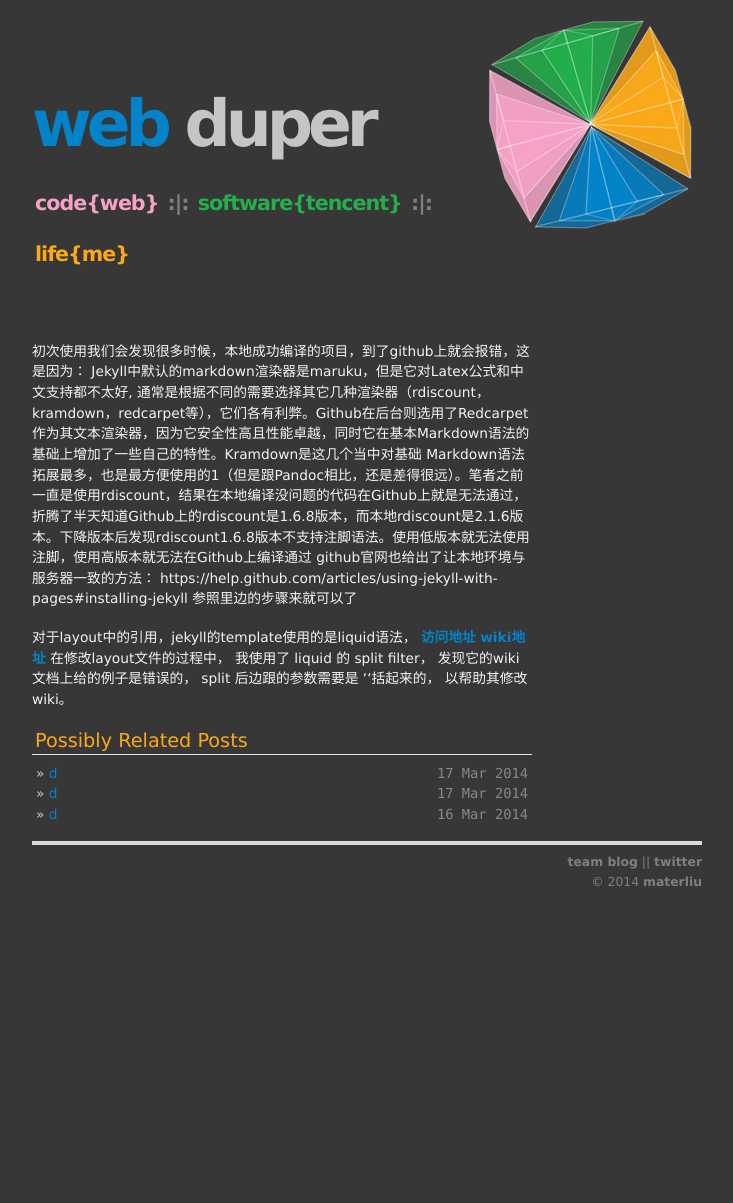
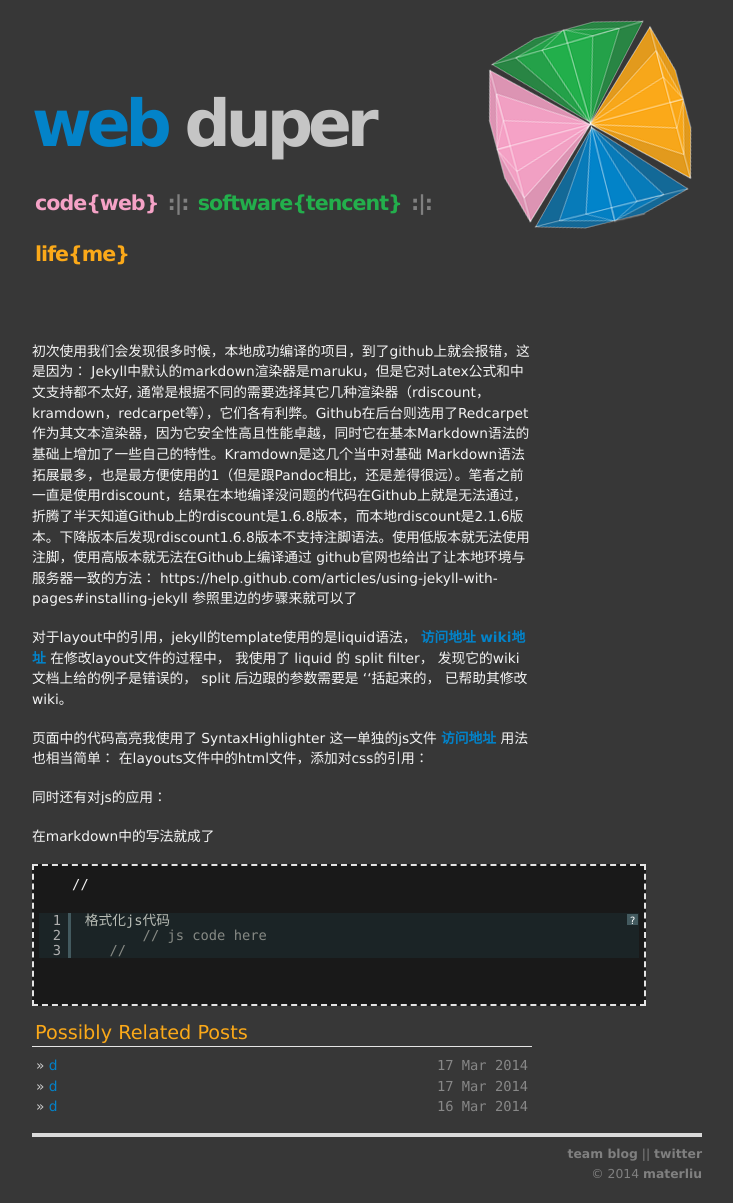
Before and after one commit to materliu/materliu.github.io, a Jekyll site: the page built from all/web/ideas/_posts/2014-03-11-使用github_jekyll_pages经验谈.md, in a window 1280 px wide. Shown: the whole page, without its empty margins (273-1006 px from the left). Built offline with Jekyll 4.4.1, drawn with Linux system fonts in a browser that asks for light colours; Markdown is read by kramdown in place of the engine named in the settings; before the commit the page ends 910 px from its top, so only the background shows below that.

Commit message:
change post format !

```diff
--- a/all/web/ideas/_posts/2014-03-11-使用github_jekyll_pages经验谈.md
+++ b/all/web/ideas/_posts/2014-03-11-使用github_jekyll_pages经验谈.md
@@ -11,7 +11,30 @@ https://help.github.com/articles/using-jekyll-with-pages#installing-jekyll
 
 对于layout中的引用，jekyll的template使用的是liquid语法， [访问地址][1]
 [wiki地址][2]
-在修改layout文件的过程中， 我使用了 liquid 的 split filter， 发现它的wiki文档上给的例子是错误的， split 后边跟的参数需要是 ''括起来的， 以帮助其修改wiki。
+在修改layout文件的过程中， 我使用了 liquid 的 split filter， 发现它的wiki文档上给的例子是错误的， split 后边跟的参数需要是 ''括起来的， 已帮助其修改wiki。
+
+页面中的代码高亮我使用了 SyntaxHighlighter 这一单独的js文件 [访问地址][3]
+用法也相当简单：
+在layouts文件中的html文件，添加对css的引用：
+<link rel="stylesheet" type="text/css" href="/css/sh/shCore.css" />
+<link rel="stylesheet" type="text/css" href="/css/sh/shThemeRDark.css" />
+同时还有对js的应用：
+<script language="javascript" src="/javascripts/sh/shCore.js"></script>
+<script language="javascript" src="/javascripts/sh/shBrushRuby.js"></script>
+<script language="javascript" src="/javascripts/sh/shBrushPhp.js"></script>
+<script language="javascript" src="/javascripts/sh/shBrushXml.js"></script>
+<script language="javascript" src="/javascripts/sh/shBrushCss.js"></script>
+<script language="javascript" src="/javascripts/sh/shBrushBash.js"></script>
+<script language="javascript" src="/javascripts/sh/shBrushJScript.js"></script>
+
+在markdown中的写法就成了
+<pre>
+    //<pre class="brush: js"> 格式化js代码
+        // js code here
+    //</pre>
+</pre>
+
 
 [1]: https://github.com/Shopify/liquid liquid github线上地址
 [2]: https://github.com/Shopify/liquid/wiki/Liquid-for-Designers
+[3]: http://alexgorbatchev.com/SyntaxHighlighter/manual/installation.html
```
Also changed, not shown: all/web/_posts/2014-03-16-推荐五款流行的JavaScript模板引擎.md (+5 -0 lines).
